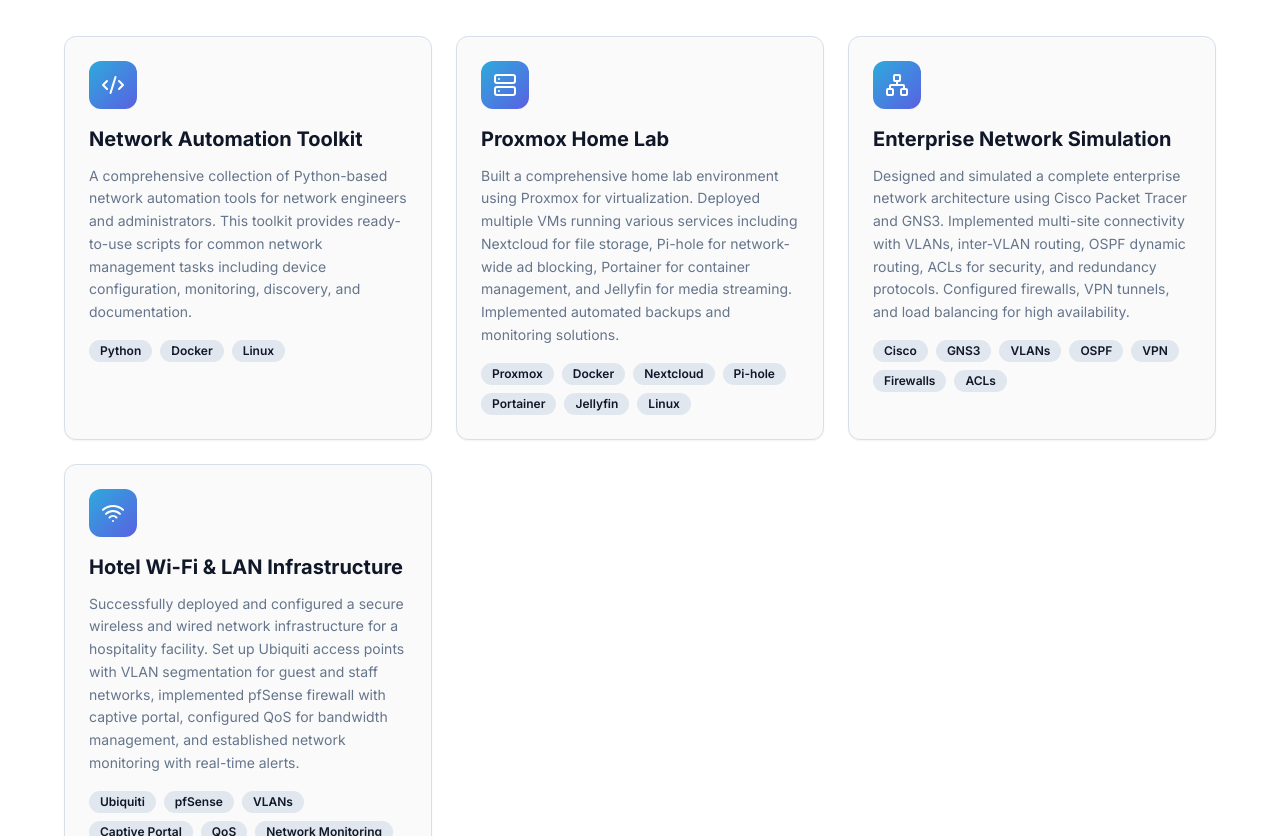
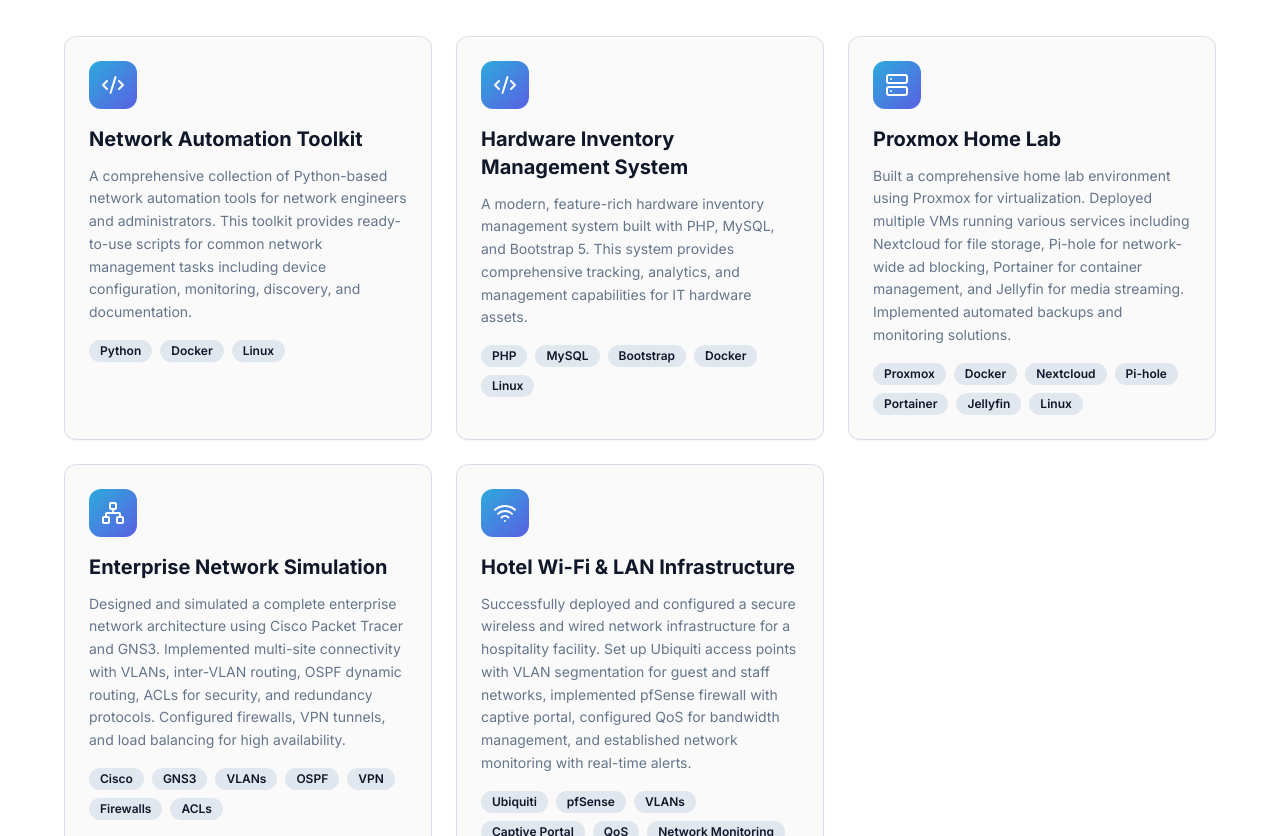
Before and after one commit to raphaeljay/resume.me, a React (Vite) app: page / in a window 1280 px wide. Shown: the part 3480-4316 px from the top of the page. Built offline with nearby package versions, Linux system fonts and the light colour scheme; the HTML template or start-up script is replaced by a standard one.

Commit message:
Update ProjectsSection.tsx

```diff
--- a/src/components/ProjectsSection.tsx
+++ b/src/components/ProjectsSection.tsx
@@ -10,6 +10,13 @@
       description:
         'A comprehensive collection of Python-based network automation tools for network engineers and administrators. This toolkit provides ready-to-use scripts for common network management tasks including device configuration, monitoring, discovery, and documentation.',
       tools: ['Python', 'Docker', 'Linux'],
+    },
+    {
+      icon: CodeXml,
+      title: 'Hardware Inventory Management System',
+      description:
+        'A modern, feature-rich hardware inventory management system built with PHP, MySQL, and Bootstrap 5. This system provides comprehensive tracking, analytics, and management capabilities for IT hardware assets.',
+      tools: ['PHP', 'MySQL', 'Bootstrap', 'Docker', 'Linux'],
     },
     {
       icon: Server,
```
